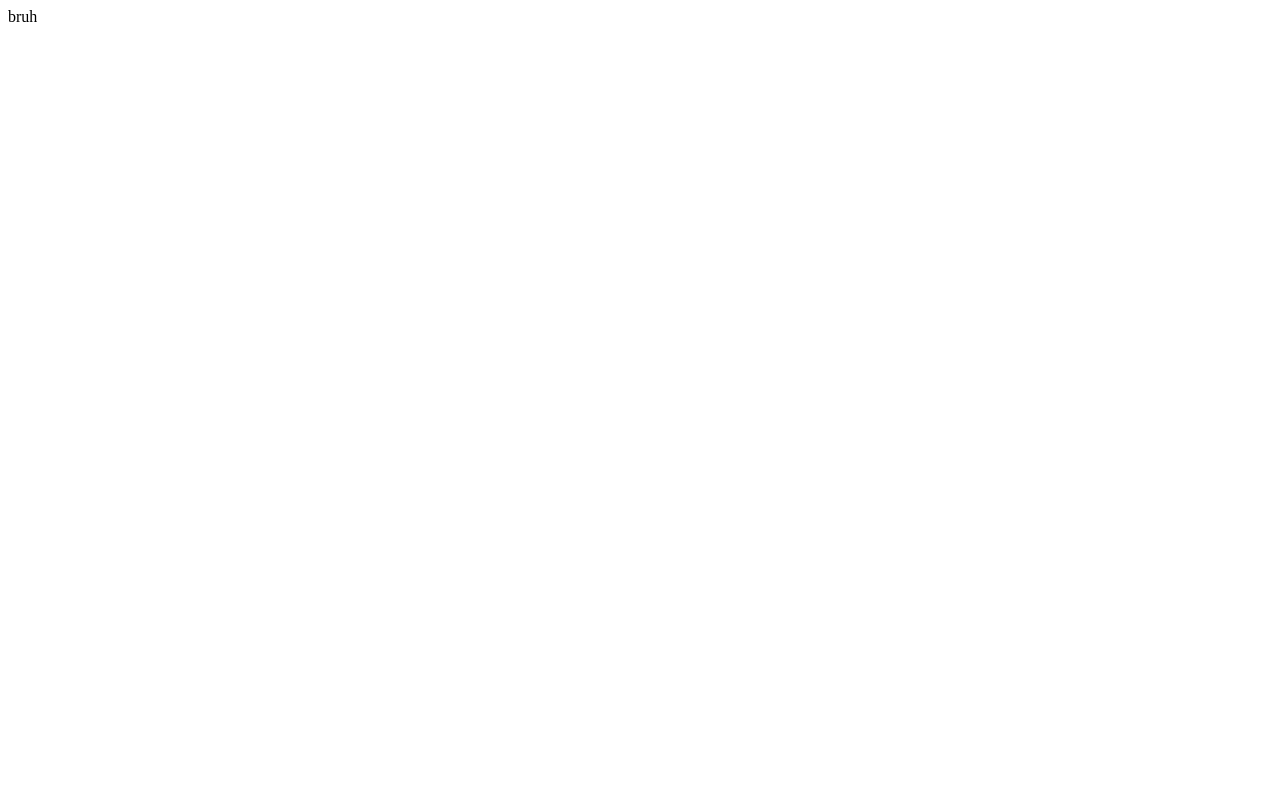
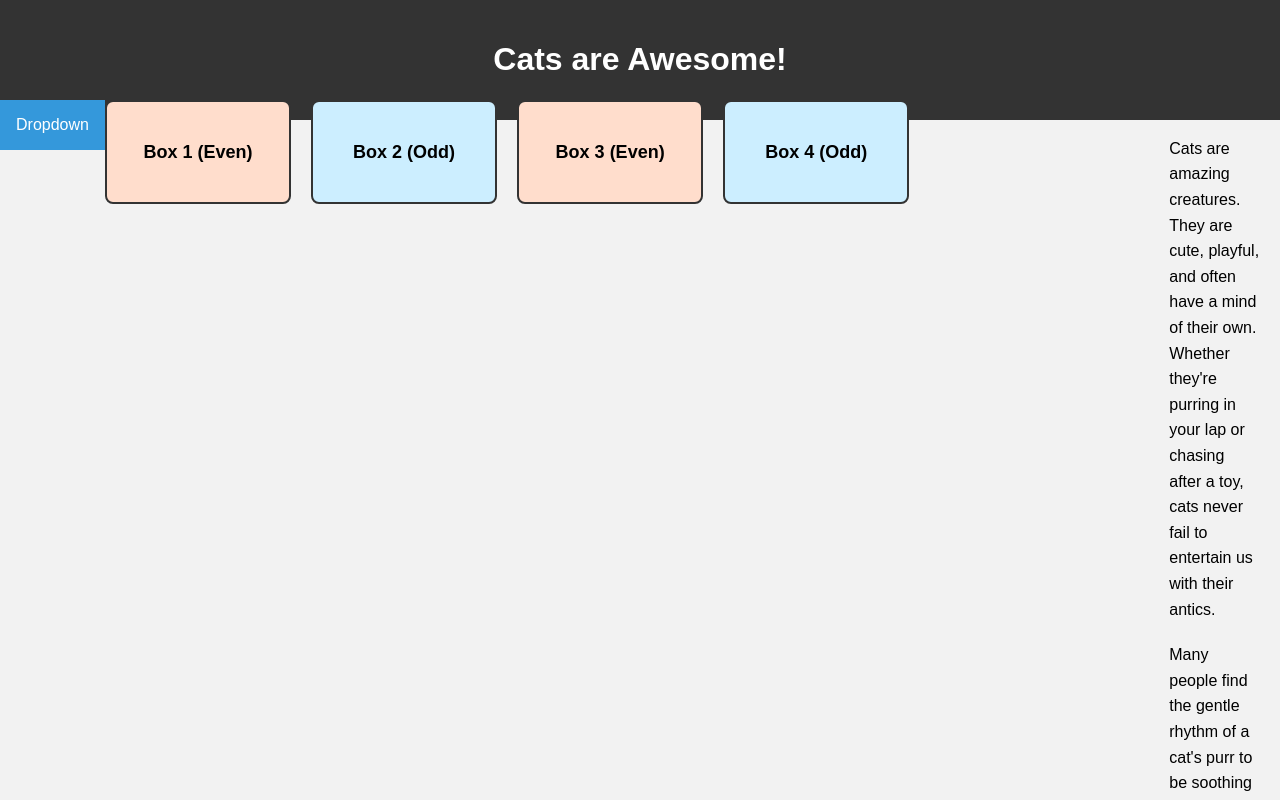
Before and after one commit to Eatennn/Eatennn.github.io, a plain HTML site: page A2/Untitled-1.html in a window 1280 px wide. Shown: the top 800 px of the page. Drawn offline with Linux system fonts and the light colour scheme.

Commit message:
7/31 1;24pm

```diff
--- a/A2/Untitled-1.html
+++ b/A2/Untitled-1.html
@@ -1,3 +1,44 @@
-<html>
-    bruh
+<!DOCTYPE html>
+<html lang="en">
+<head>
+    <meta charset="UTF-8">
+    <meta name="viewport" content="width=device-width, initial-scale=1.0">
+    <title>Cats are Awesome!</title>
+    <link rel="stylesheet" href="styles.css">
+    <script src="script.js" defer></script>
+</head>
+<body>
+    <div class="topbar">
+        <h1>Cats are Awesome!</h1>
+    </div>
+
+
+    <div class="container">
+        <div class="dropdown">
+            <button onclick="myFunction()" class="dropbtn">Dropdown</button>
+            <div id="myDropdown" class="dropdown-content">
+              <a href="#">Link 1</a>
+              <a href="#">Link 2</a>
+              <a href="#">Link 3</a>
+            </div>
+          </div>
+          <body>
+            <div class="box even">Box 1 (Even)</div>
+            <div class="box odd">Box 2 (Odd)</div>
+            <div class="box even">Box 3 (Even)</div>
+            <div class="box odd">Box 4 (Odd)</div>
+        </body>
+            <div class="content">
+            <p>
+                Cats are amazing creatures. They are cute, playful, and often have a mind of their own. Whether they're purring in your lap or chasing after a toy, cats never fail to entertain us with their antics.
+            </p>
+            <p>
+                Many people find the gentle rhythm of a cat's purr to be soothing and comforting. They are known for their independent nature, but they can also form strong bonds with their human companions.
+            </p>
+            <p>
+                If you're thinking about getting a pet, consider adopting a cat. They make wonderful additions to any family and can bring so much joy and happiness into your life.
+            </p>
+        </div>
+    </div>
+</body>
 </html>
--- /dev/null
+++ b/A2/script.js
@@ -0,0 +1,19 @@
+/* When the user clicks on the button,
+toggle between hiding and showing the dropdown content */
+function myFunction() {
+  document.getElementById("myDropdown").classList.toggle("show");
+}
+
+// Close the dropdown menu if the user clicks outside of it
+window.onclick = function(event) {
+  if (!event.target.matches('.dropbtn')) {
+    var dropdowns = document.getElementsByClassName("dropdown-content");
+    var i;
+    for (i = 0; i < dropdowns.length; i++) {
+      var openDropdown = dropdowns[i];
+      if (openDropdown.classList.contains('show')) {
+        openDropdown.classList.remove('show');
+      }
+    }
+  }
+}
--- /dev/null
+++ b/A2/styles.css
@@ -0,0 +1,130 @@
+body {
+    font-family: Arial, sans-serif;
+    margin: 0;
+    padding: 0;
+    background-color: #f2f2f2;
+}
+
+
+body {
+    font-family: Arial, sans-serif;
+    margin: 0;
+    padding: 0;
+    background-color: #f2f2f2;
+}
+
+.topbar {
+    background-color: #333;
+    color: #fff;
+    text-align: center;
+    padding: 20px;
+}
+
+/* Dropdown Button */
+.dropbtn {
+    background-color: #3498DB;
+    color: white;
+    padding: 16px;
+    font-size: 16px;
+    border: none;
+    cursor: pointer;
+  }
+
+  /* Dropdown button on hover & focus */
+  .dropbtn:hover, .dropbtn:focus {
+    background-color: #2980B9;
+  }
+
+  /* The container <div> - needed to position the dropdown content */
+  .dropdown {
+    position: relative;
+    display: inline-block;
+  }
+
+  /* Dropdown Content (Hidden by Default) */
+  .dropdown-content {
+    display: none;
+    position: absolute;
+    background-color: #f1f1f1;
+    min-width: 160px;
+    box-shadow: 0px 8px 16px 0px rgba(0,0,0,0.2);
+    z-index: 1;
+  }
+
+  /* Links inside the dropdown */
+  .dropdown-content a {
+    color: black;
+    padding: 12px 16px;
+    text-decoration: none;
+    display: block;
+  }
+
+  /* Change color of dropdown links on hover */
+  .dropdown-content a:hover {background-color: #ddd;}
+
+  /* Show the dropdown menu (use JS to add this class to the .dropdown-content container when the user clicks on the dropdown button) */
+  .show {display:block;}
+
+.container {
+    position: relative;
+    display: flex;
+    flex-direction: row;
+    margin-top: -20px; /* Compensate for the topbar height */
+}
+
+
+
+.content {
+    flex: 1;
+    max-width: 800px;
+    margin-left: 220px; /* To create space for the sidebar */
+    padding: 20px;
+}
+
+img {
+    max-width: 100%;
+    display: block;
+    margin: 20px auto;
+    border-radius: 10px;
+    box-shadow: 0 0 10px rgba(0, 0, 0, 0.3);
+}
+
+p {
+    line-height: 1.6;
+    margin-bottom: 20px;
+}
+
+
+
+
+.box {
+    width: 200px;
+    height: 100px;
+    text-align: center;
+    line-height: 100px;
+    font-size: 18px;
+    font-weight: bold;
+    border: 2px solid #333;
+    border-radius: 8px;
+    margin: 10px;
+}
+
+.even {
+    background-color: #ffddcc;
+}
+
+.odd {
+    background-color: #cceeff;
+}
+
+.even:nth-child(even) {
+    position: relative;
+    top: -10px;
+    left: -10px;
+}
+
+.odd:nth-child(odd) {
+    position: relative;
+    top: -10px;
+    left: -10px;
+}
```
